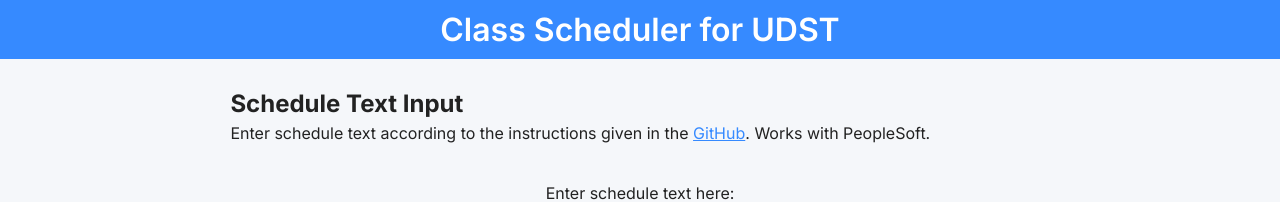
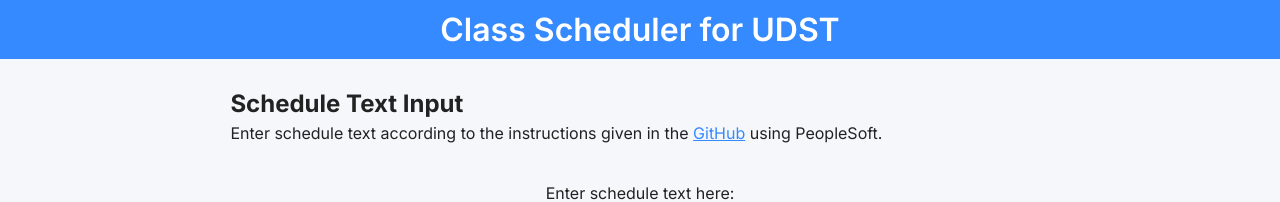
Before and after one commit to 60307390/scheduler-udst-revamp, a website built with Vite: page index.html in a window 1280 px wide. Shown: the top 202 px of the page. Built offline with nearby package versions, Linux system fonts and the light colour scheme.

Commit message:
update index.html

```diff
--- a/index.html
+++ b/index.html
@@ -30,7 +30,7 @@
             <div class="input-heading">
                 <h3>Schedule Text Input</h3>
                 <p>Enter schedule text according to the instructions given in the <a
-                        href="https://github.com/60307390/scheduler-udst-v2/tree/main#how-to-use-the-app" target="_blank">GitHub</a>. Works with PeopleSoft.</p>
+                        href="https://github.com/60307390/scheduler-udst-v2/tree/main#how-to-use-the-app" target="_blank">GitHub</a> using PeopleSoft.
             </div>
             <br>
             <div class="input-text-area">
```
